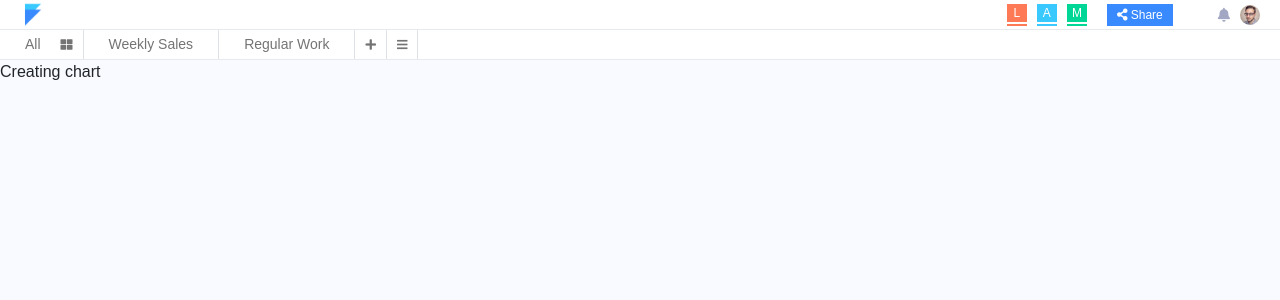
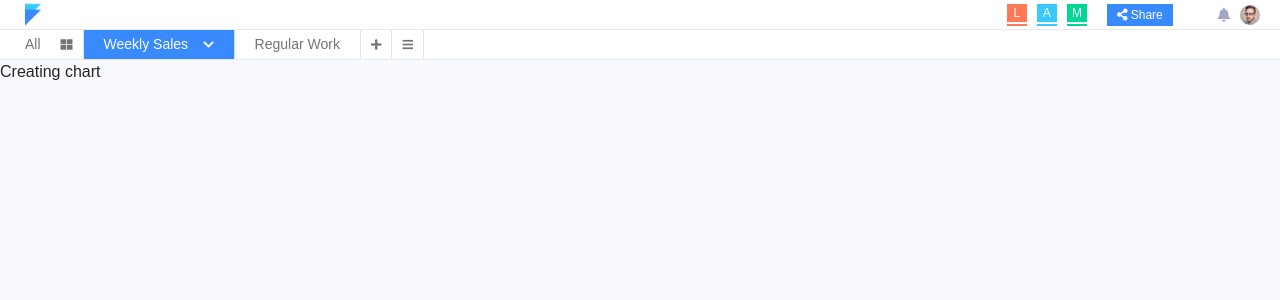
Before and after one commit to rishdex/Dexsheet, a React app: page / in a window 1280 px wide. Shown: the top 300 px of the page. Built offline with nearby package versions, Linux system fonts and the light colour scheme.

Commit message:
active button

```diff
--- a/src/components/NavbarButton.css
+++ b/src/components/NavbarButton.css
@@ -20,5 +20,10 @@
 }
 
 .navbar-button.expand {
-    padding: 4px 25px;
+    padding: 4px 20px;
 }
+
+.navbar-button.active {
+    color: white;
+    background: #398AFF;
+}
--- a/src/components/NavbarButton.js
+++ b/src/components/NavbarButton.js
@@ -13,14 +13,17 @@ export class NavbarButton extends React.Component {
 
     componentDidMount() {
         let buttonClass = "navbar-button";
-        if(this.props.border) {
+        if (this.props.border) {
             buttonClass += " border-right";
         }
-        if(this.props.expand) {
+        if (this.props.expand) {
             buttonClass += " expand";
         }
+        if (this.props.active) {
+            buttonClass += " active";
+        }
 
-        this.setState({buttonClass: buttonClass})
+        this.setState({ buttonClass: buttonClass })
     }
 
     render() {
@@ -28,8 +31,11 @@ export class NavbarButton extends React.Component {
             <button className={this.state.buttonClass}>
                 {this.props.icon ?
                     <i className={this.props.icon}></i>
-                : null}
+                    : null}
                 {this.props.name}
+                {this.props.active ?
+                    <i className="fa fa-chevron-down" style={{marginLeft: '15px'}}></i>
+                    : null}
             </button>
         )
     }
--- a/src/layouts/Navbar.js
+++ b/src/layouts/Navbar.js
@@ -8,7 +8,7 @@ export class Navbar extends React.Component {
             <div className="dex-navbar">
                 <NavbarButton name="All" />
                 <NavbarButton name="" icon="fa fa-th-large" border={true} />
-                <NavbarButton name="Weekly Sales" border={true} expand={true} />
+                <NavbarButton name="Weekly Sales" border={true} expand={true} active={true} />
                 <NavbarButton name="Regular Work" border={true} expand={true} />
                 <NavbarButton name="" icon="fa fa-plus" border={true} />
                 <NavbarButton name="" icon="fa fa-bars" border={true} />
```
